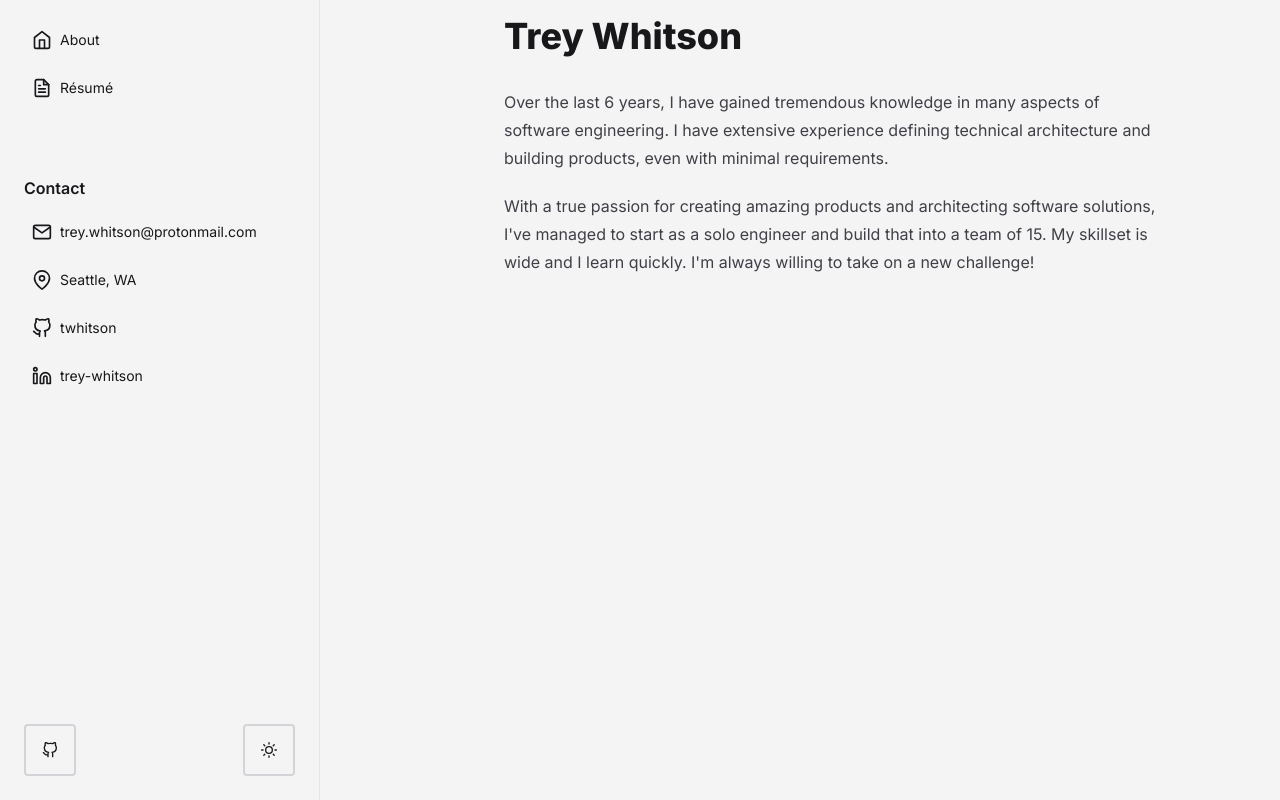
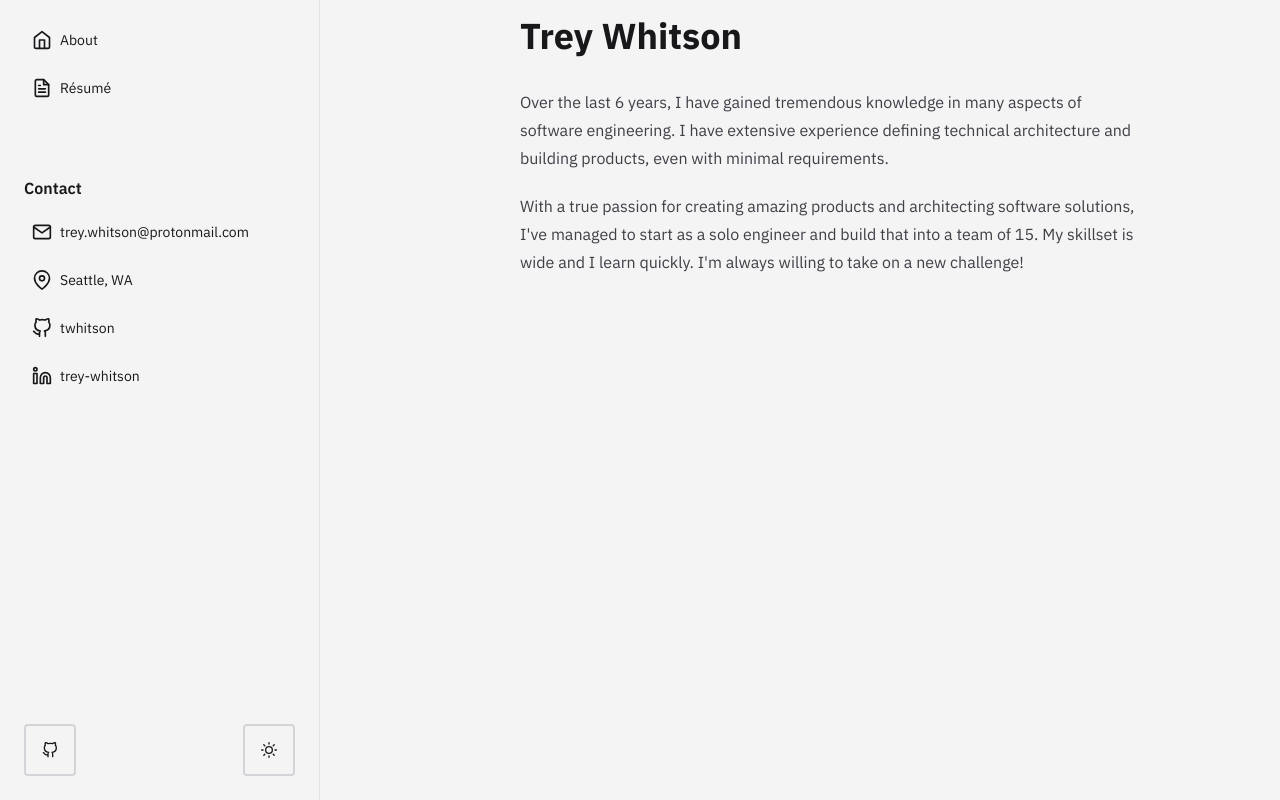
Before and after one commit to twhitson/treywhitson-com, a Next.js app: page / in a window 1280 px wide. Built offline with nearby package versions, Linux system fonts and the light colour scheme.

Commit message:
Change font to IBM

```diff
--- a/components/PositionCard.tsx
+++ b/components/PositionCard.tsx
@@ -21,7 +21,7 @@ const PositionCard: React.FC<PositionCardProps> = ({
   );
 
   return (
-    <div className="relative rounded-lg bg-white px-5 py-4 shadow-xl ring-1 ring-zinc-900/5 dark:bg-zinc-800">
+    <div className="relative rounded-lg bg-white px-5 py-4 ring-1 ring-zinc-900/5 dark:bg-zinc-800">
       <div className="absolute -left-[23px] top-5 h-3 w-3 rounded-full bg-zinc-300 dark:bg-zinc-700" />
       <h4 className="font-semibold">{name}</h4>
       <p className="text-sm text-zinc-600 dark:text-zinc-400">
--- a/components/Sidebar.tsx
+++ b/components/Sidebar.tsx
@@ -36,7 +36,7 @@ const Sidebar: React.FC = () => {
       <aside
         id="sidebar"
         aria-hidden={!showSidebar}
-        className={`absolute top-0 z-10 h-full w-96 overflow-y-auto border-r border-zinc-200 bg-zinc-100 p-6 pt-24 transition-[margin] duration-300 ease-in-out dark:border-zinc-800 dark:bg-zinc-900 lg:fixed lg:left-0 lg:ml-0 lg:block lg:h-screen lg:min-h-screen lg:w-96 lg:pt-4 xl:w-80 ${
+        className={`max-w-96 absolute top-0 z-10 h-full overflow-y-auto border-r border-zinc-200 bg-zinc-100 p-6 pt-24 transition-[margin] duration-300 ease-in-out dark:border-zinc-800 dark:bg-zinc-900 lg:fixed lg:left-0 lg:ml-0 lg:block lg:h-screen lg:min-h-screen lg:w-96 lg:pt-4 xl:w-80 ${
           showSidebar ? "" : "-ml-96"
         }`}
       >
@@ -85,12 +85,12 @@ const Sidebar: React.FC = () => {
               href="https://github.com/twhitson/treywhitson-com"
               target="_blank"
               rel="noreferrer"
-              className="rounded border-2 border-zinc-300 p-4 dark:border-zinc-700"
+              className="rounded border-2 border-zinc-300 p-4 dark:border-zinc-700 print:hidden"
             >
               <FiGithub />
             </a>
             <button
-              className="rounded border-2 border-zinc-300 p-4 dark:border-zinc-700"
+              className="rounded border-2 border-zinc-300 p-4 dark:border-zinc-700 print:hidden"
               onClick={toggleTheme}
             >
               {theme === "dark" ? <FiMoon /> : <FiSun />}
--- a/pages/_app.tsx
+++ b/pages/_app.tsx
@@ -1,22 +1,24 @@
 import "../styles/globals.css";
-import { Inter } from "@next/font/google";
+import { IBM_Plex_Sans } from "@next/font/google";
 import type { AppProps } from "next/app";
 import { DefaultSeo } from "next-seo";
 import Layout from "../components/Layout";
 
-const inter = Inter({
+const font = IBM_Plex_Sans({
   subsets: ["latin"],
-  variable: "--font-inter",
+  weight: ["100", "200", "300", "400", "500", "600", "700"],
+  variable: "--font-sans",
 });
 
 export default function App({ Component, pageProps }: AppProps) {
   return (
     <div
-      className={`${inter.variable} min-h-screen w-full overflow-x-hidden bg-zinc-100 font-sans text-zinc-900 transition-colors duration-300 ease-in-out dark:bg-zinc-900 dark:text-zinc-50`}
+      className={`${font.variable} min-h-screen w-full overflow-x-hidden bg-zinc-100 font-sans text-zinc-900 transition-colors duration-300 ease-in-out dark:bg-zinc-900 dark:text-zinc-50`}
     >
       <DefaultSeo
         defaultTitle="❤️ Trey Whitson"
         titleTemplate="%s ❤️ Trey Whitson"
+        description="Enterprise Architect"
       />
 
       <Layout>
--- a/tailwind.config.js
+++ b/tailwind.config.js
@@ -10,7 +10,7 @@ module.exports = {
   theme: {
     extend: {
       fontFamily: {
-        sans: ["var(--font-inter)", ...fontFamily.sans],
+        sans: ["var(--font-sans)", ...fontFamily.sans],
       },
     },
   },
```
